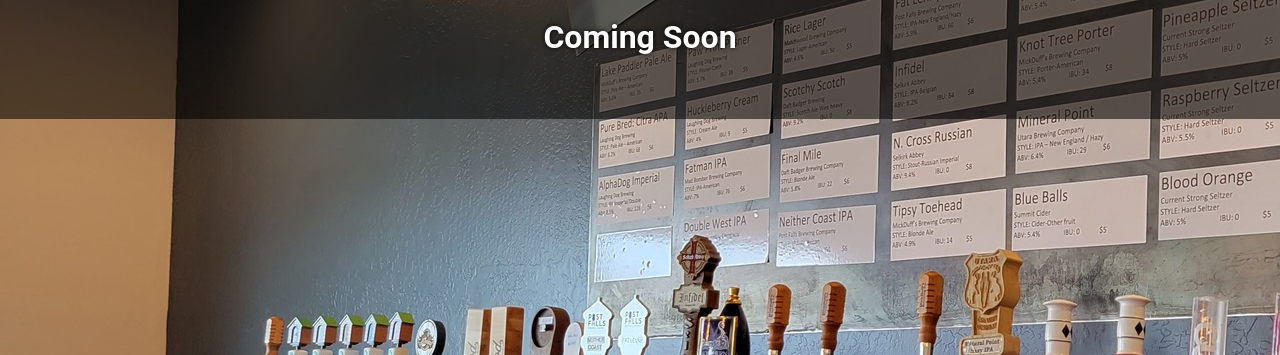
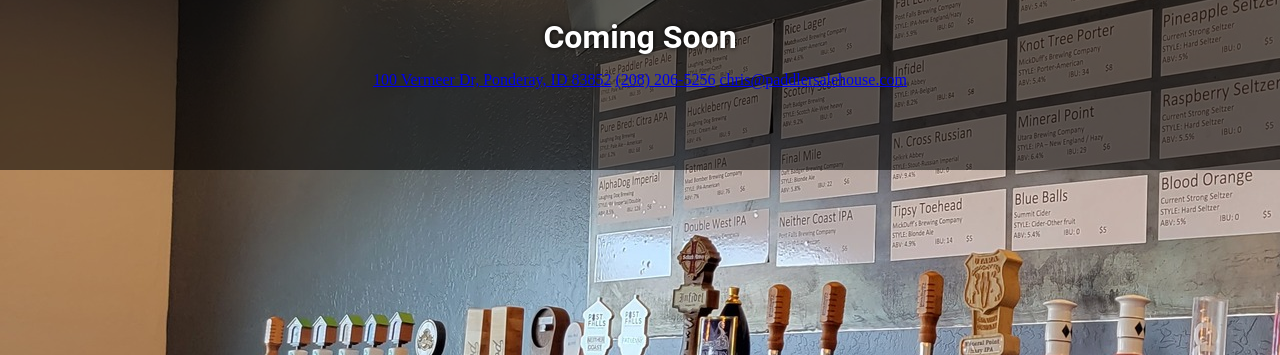
Before and after one commit to Keokee/paddlers-ale-house-landing, a website built with Parcel: page index.html in a window 1280 px wide. Shown: the part 445-800 px from the top of the page. Built offline with nearby package versions, Linux system fonts and the light colour scheme.

Commit message:
add contact information

```diff
--- a/index.html
+++ b/index.html
@@ -66,6 +66,11 @@
       <img src="/img/paddlers_logo.png" alt="Paddler's Ale House Logo" title="Paddler's Ale House Logo">
       <h1>Paddler's Ale House</h1>
       <h2>Coming Soon</h2>
+      <p>
+        <a href="https://www.google.com/maps/place/Paddler's+Alehouse/@48.3096649,-116.5340192,17z/data=!3m1!4b1!4m5!3m4!1s0x5363d139b42446a1:0x791d34dd9938071a!8m2!3d48.3096649!4d-116.5318305?hl=en">100 Vermeer Dr, Ponderay, ID 83852</a>
+        <a href="tel:+12082065256">(208) 206-5256</a>
+        <a href="mailto:chris@paddlersalehouse.com">chris@paddlersalehouse.com</a>
+      </p>
     </div>
   </main>
   <script src="https://cdnjs.cloudflare.com/ajax/libs/modernizr/2.8.3/modernizr.min.js" integrity="sha512-3n19xznO0ubPpSwYCRRBgHh63DrV+bdZfHK52b1esvId4GsfwStQNPJFjeQos2h3JwCmZl0/LgLxSKMAI55hgw==" crossorigin="anonymous" referrerpolicy="no-referrer"></script>
```
